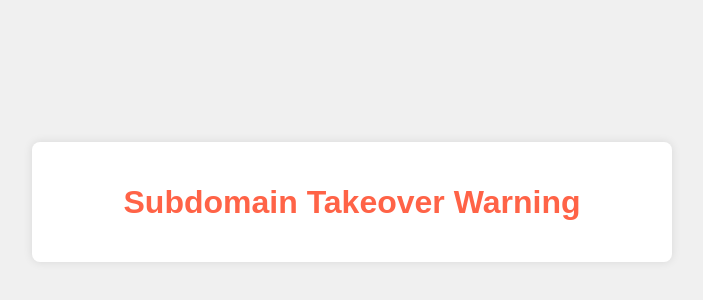
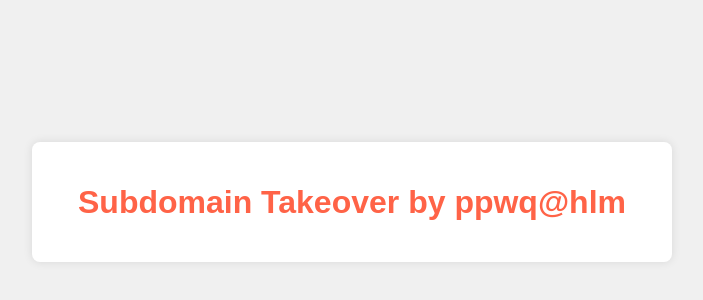
Before and after one commit to alex123-2star/tk.github.io, a plain HTML site: page index.html in a window 1280 px wide. Shown: the part 198-498 px from the top of the page, without its empty margins (288-991 px from the left). Drawn offline with Linux system fonts and the light colour scheme.

Commit message:
Update index.html

```diff
--- a/index.html
+++ b/index.html
@@ -67,13 +67,13 @@
 </head>
 <body>
     <div class="container">
-        <h1>Subdomain Takeover Warning</h1>
+        <h1>Subdomain Takeover by ppwq@hlm</h1>
 
 
     </div>
 
     <script>
-    	alert('Subdomain Takeover Warning')
+    	alert('Subdomain Takeover by ppwq@hlm')
     </script>
 </body>
 </html>
```
